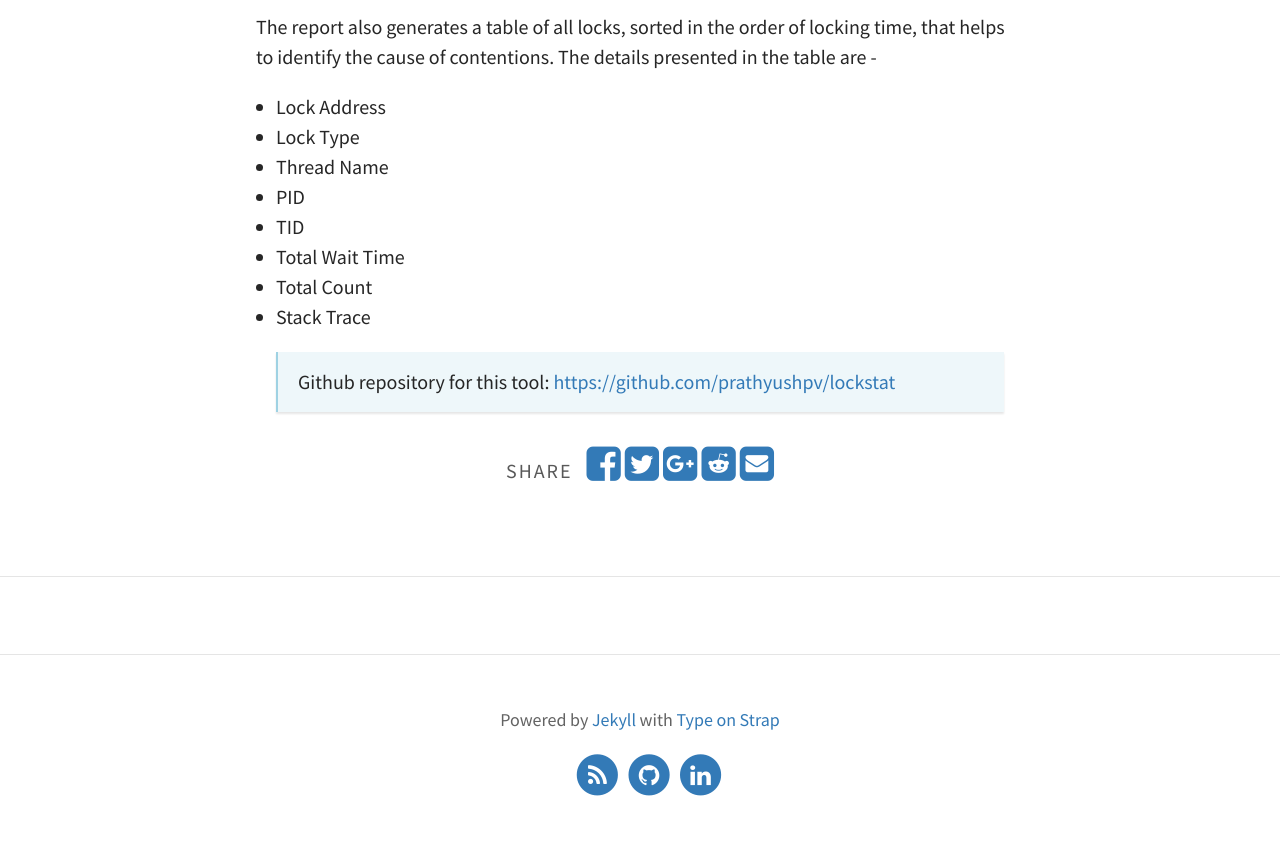
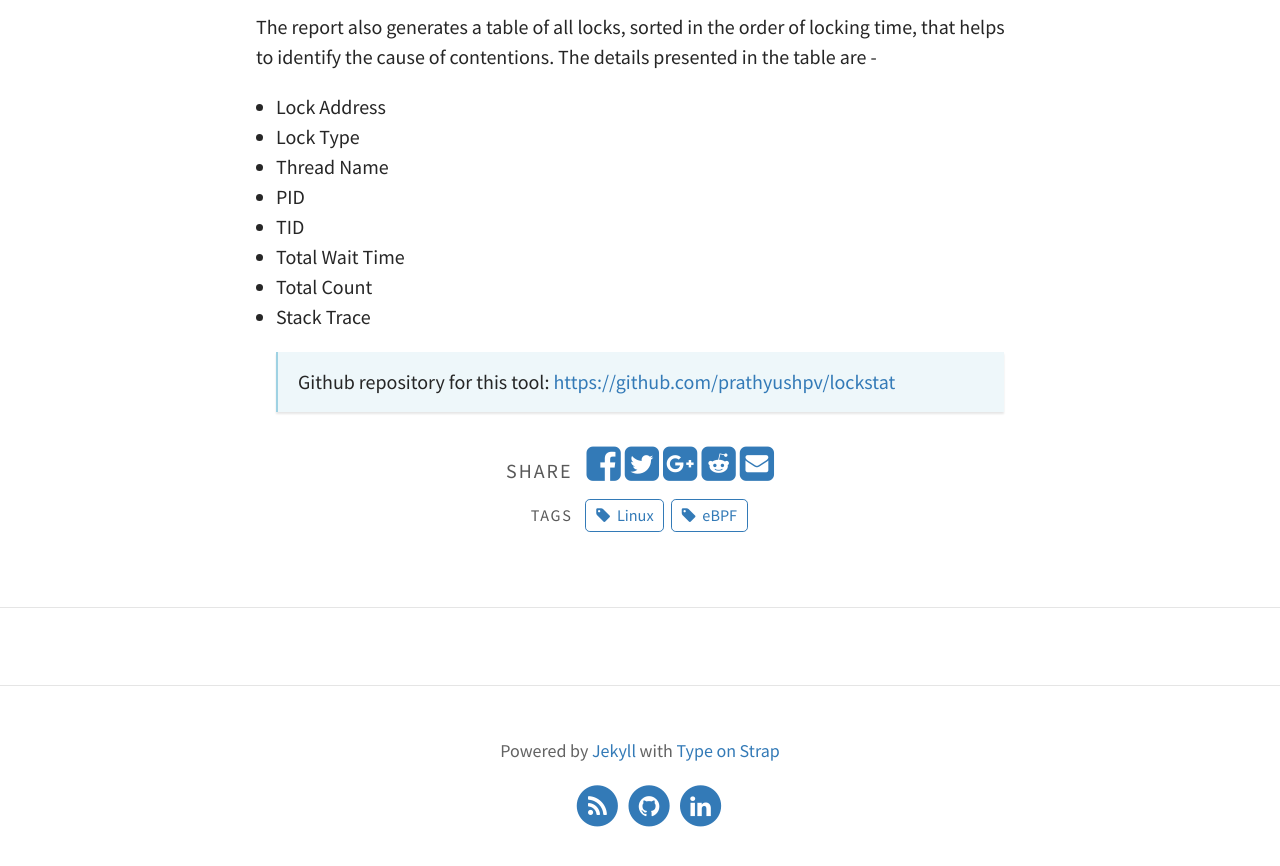
Before and after one commit to prathyushpv/prathyushpv.github.io, a Jekyll site: the page built from _posts/2019-4-30-kLockStat.md, in a window 1280 px wide and 900 px high, scrolled down 9824 px. Shown: the top 866 px of the window. Built offline with Jekyll 4.4.1, drawn with Linux system fonts in a browser that asks for light colours.

Commit message:
Adding tags to post

```diff
--- a/_posts/2019-4-30-kLockStat.md
+++ b/_posts/2019-4-30-kLockStat.md
@@ -1,6 +1,7 @@
 ---
 layout: post
 title: "kLockStat: An eBPF Tool To Monitor Linux Kernel Lock Contentions"
+tags: [Linux, eBPF]
 ---
 
 Today most of the applications are multithreaded. Parallelism improves performance of applications. But there can be scalability bottlenecks inside the kernel. There are studies that exposes such bottlenecks in linux kernel. Even if the application is written in a perfectly scalable fasion, sometimes the bottlenecks inside the kernel prevent the application from scaling to a large number of processors. There are two main reasons for this problem
```
